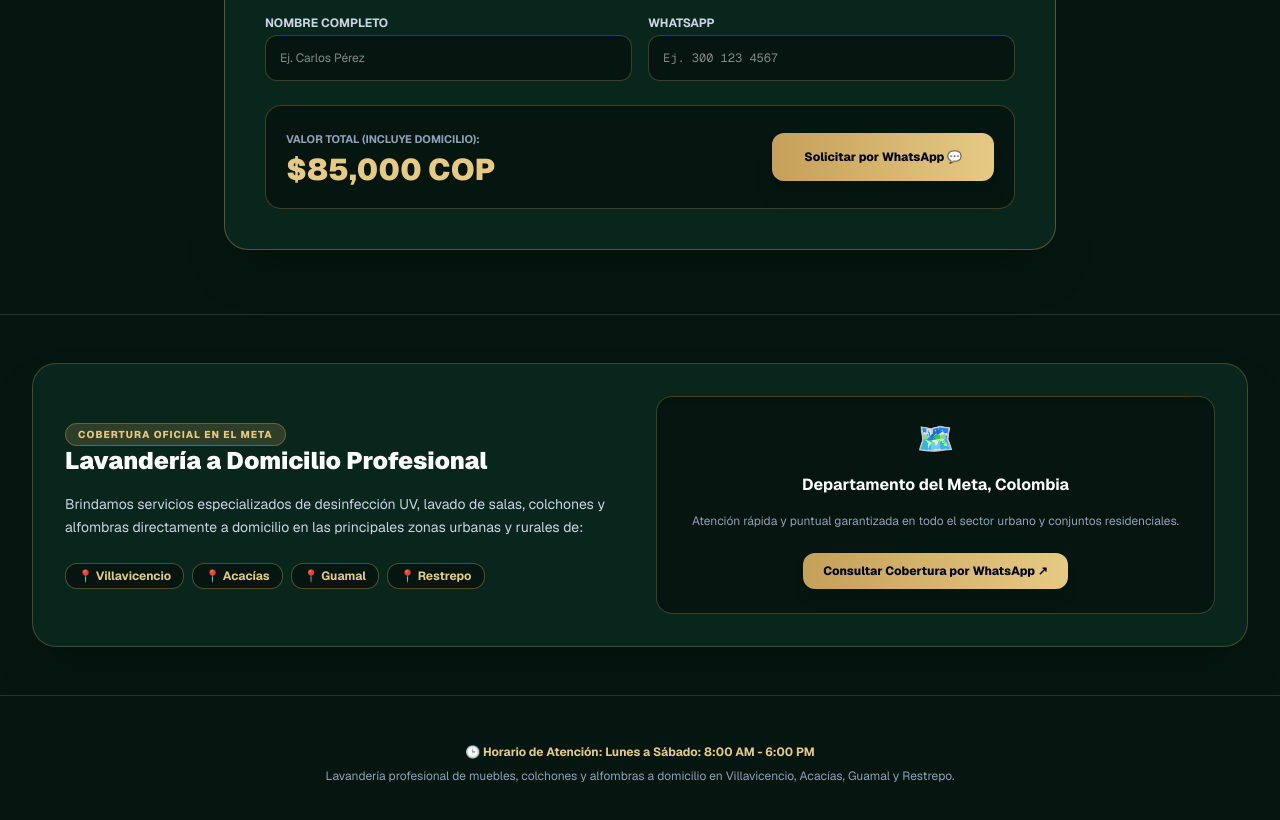
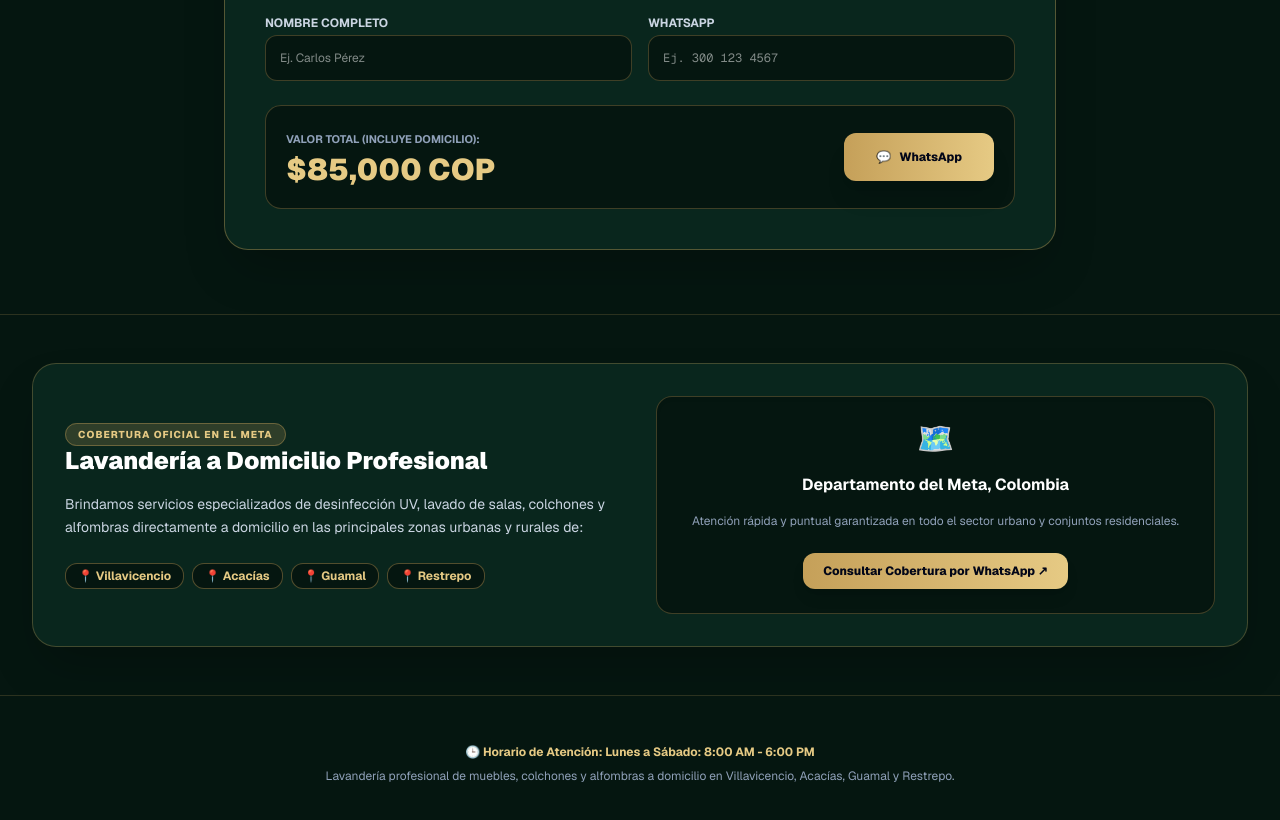
Before and after one commit to devjuanflow/xtreme-clean, a Next.js app: page / in a window 1280 px wide. Shown: the part 2180-3000 px from the top of the page. Built offline with nearby package versions, Linux system fonts and the light colour scheme.

Commit message:
Actualizar header completo para PWA 04

```diff
--- a/app/page.tsx
+++ b/app/page.tsx
@@ -467,8 +467,8 @@ export default function LandingPage() {
                     <div className="text-2xl sm:text-3xl font-black text-[#e6ca84] mt-0.5">${calcularTotal().toLocaleString()} COP</div>
                   )}
                 </div>
-                <button type="submit" className="w-full sm:w-auto px-8 py-4 bg-gradient-to-r from-[#c5a059] to-[#e6ca84] text-slate-950 font-extrabold rounded-xl shadow-xl text-xs">
-                  Solicitar por WhatsApp 💬
+                <button type="submit" className="w-full sm:w-auto px-8 py-4 bg-gradient-to-r from-[#c5a059] to-[#e6ca84] text-slate-950 font-extrabold rounded-xl shadow-xl text-xs flex items-center justify-center gap-2">
+                  <span>💬</span> WhatsApp
                 </button>
               </div>
             </form>
```
